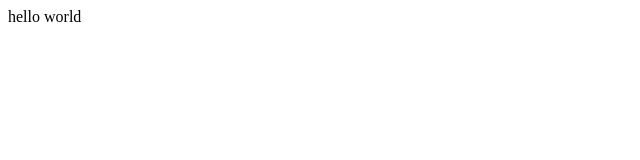
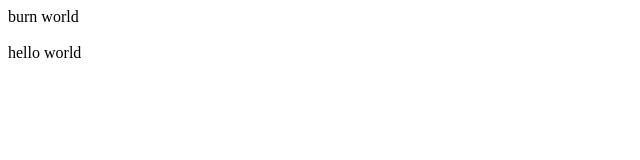
Before and after one commit to cyh15/twinesummerhyy1522, a plain HTML site: page index.html in a window 1280 px wide. Shown: the full height of the page, 0-640 px from the left. Drawn offline with Linux system fonts and the light colour scheme.

Commit message:
Update index.html

```diff
--- a/index.html
+++ b/index.html
@@ -1,3 +1,23 @@
 <html>
+
+  <head>
+
+    <style>
+
+    </style>
+
+
+  </head>
+
+
+  <body>
+    burn world
+    <br><br>
 hello world
+
+  </body>
+
+
+
+
 </html>
```
